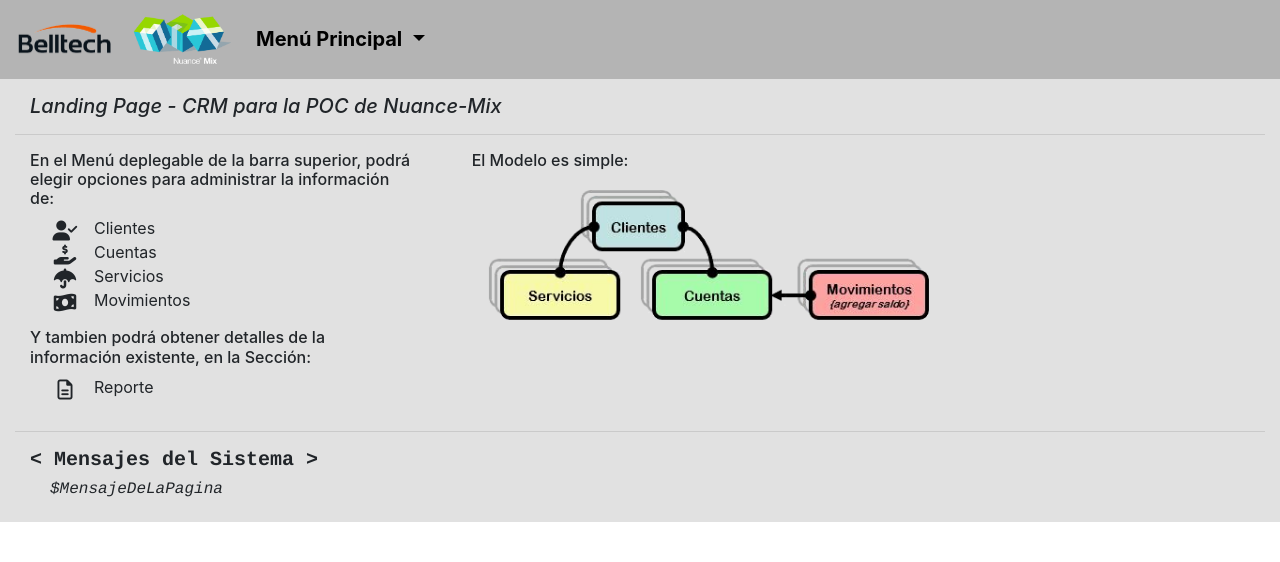
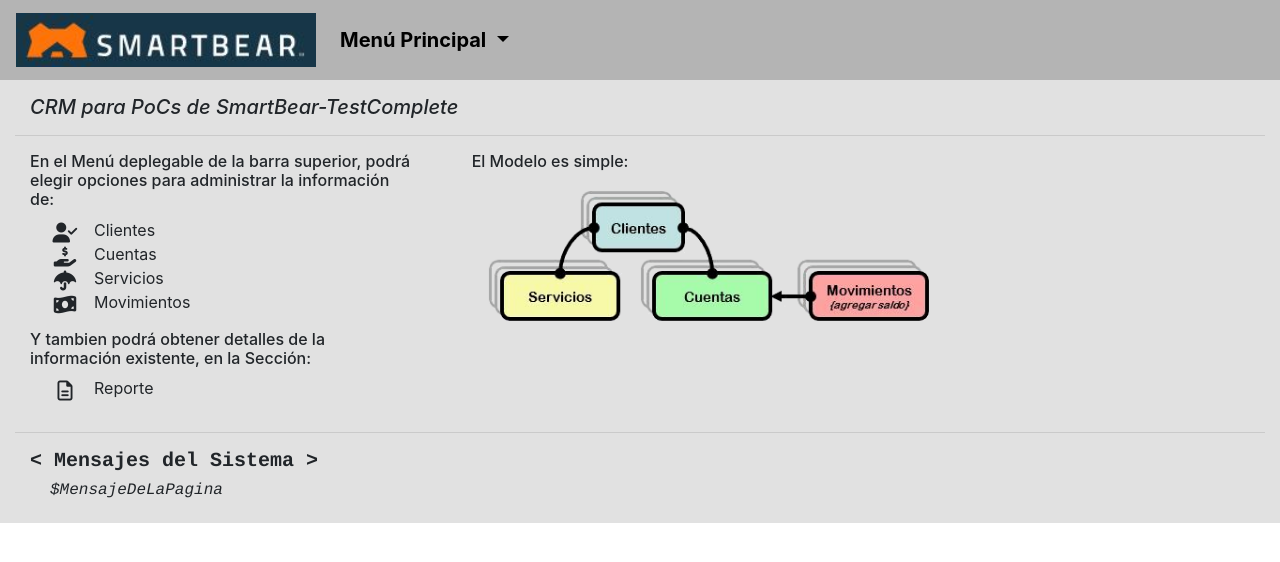
Before and after one commit to damkauf/PoC_website, a website: page html/index.html in a window 1280 px wide. Drawn offline with nearby package versions, Linux system fonts and the light colour scheme.

Commit message:
make it better

```diff
--- a/html/index.html
+++ b/html/index.html
@@ -6,9 +6,9 @@
 
         <meta name='viewport' content='width=device-width, initial-scale=1'>
 
-        <title>CRM - POC Nuance MIX</title>
+        <title>PoC SmartBear-TestComplete</title>
         <!-- add icon link -->
-        <link rel = "icon" href = "/images/Belltech-Icono.png" type = "image/x-icon">
+        <link rel = "icon" href = "/images/SmartBear-Logo.png" type = "image/x-icon">
 
         <!-- Latest compiled and minified CSS -->
         <link rel="stylesheet" href="https://maxcdn.bootstrapcdn.com/bootstrap/4.5.2/css/bootstrap.min.css">
@@ -741,11 +741,8 @@
 
         <nav class="navbar navbar-expand-sm" style="background-color: RGB(180,180,180);"> <!--  bg-secondary navbar-dark-->
             <!-- Brand -->
-            <a class="navbar-brand" href="https://www.belltech.la/" target="_blank">
-                <img src="/images/Belltech-Logo.png" alt="Logo de Belltech" style="width:100px;">
-            </a>
-            <a class="navbar-brand" href="https://developer.nuance.com/public/index.php?task=mix" target="_blank">
-                <img src="/images/Mix-Logo.png" alt="Logo de Nuance-Mix" style="width:100px;">
+            <a class="navbar-brand" href="https://smartbear.com/product/testcomplete/overview/" target="_blank">
+                <img src="/images/SmartBear.png" alt="Logo de SmartBear" style="width:300px;">
             </a>
 
             <!-- Links -->
@@ -814,7 +811,7 @@
 
         <div id="div-Principal" style="background-color: RGB(225,225,225); display: block;">
           <div style="padding: 15px;">
-              <h5 style="padding-left: 15px;" ><i>Landing Page - CRM para la POC de Nuance-Mix</i> </h5>
+              <h5 style="padding-left: 15px;" ><i>CRM para PoCs de SmartBear-TestComplete</i> </h5>
               <hr>
               <div class="row">
                   <div class="col-sm-4">
```
Also changed, not shown: images/Belltech-Icono.png (deleted), images/Belltech-Logo.png (deleted), images/Mix-Logo.png (deleted), images/SmartBear-Logo.png (added), images/SmartBear.png (added).
